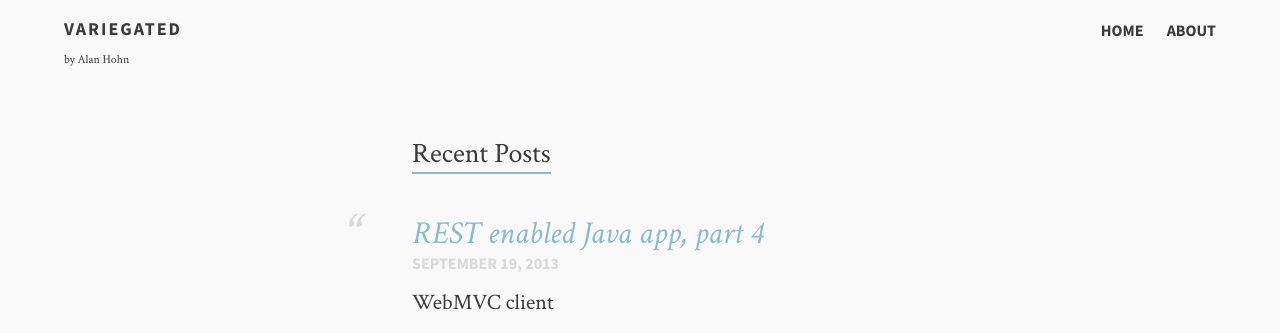
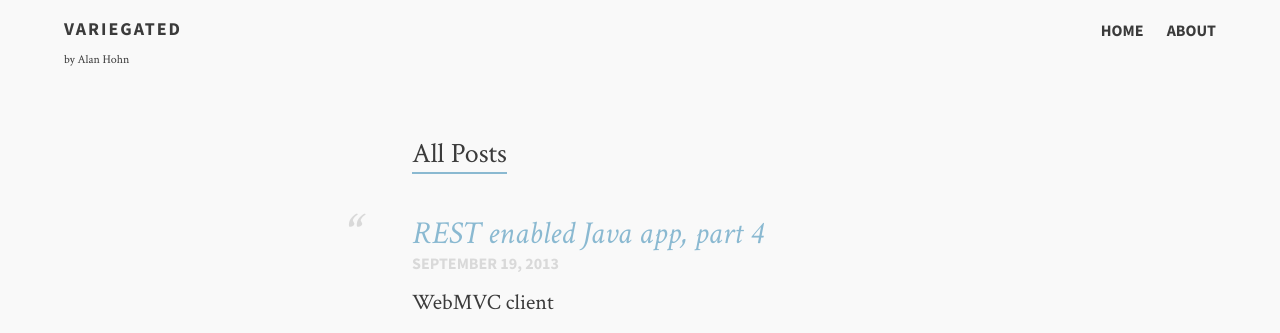
Before and after one commit to AlanHohn/alanhohn.github.io, a Jekyll site: the page built from articles.md, in a window 1280 px wide. Shown: the top 333 px of the page. Built offline with Jekyll 4.4.1, drawn with Linux system fonts in a browser that asks for light colours.

Commit message:
separate page for 'all articles'

```diff
--- a/_layouts/home.html
+++ b/_layouts/home.html
@@ -4,8 +4,8 @@
         <section class="article archive">
           <article class="archive-wrap">
               <ol class="post-list">
-                 <lh><h2><span class="bb">Recent Posts</span></h2></lh>
-                  {% for post in site.posts %}
+                 <lh><h2><span class="bb">{{ page.header }}</span></h2></lh>
+                  {% for post in site.posts | limit:page.limit %}
                   <li>
                     <div class="deets" itemscope itemtype="http://schema.org/BlogPosting" itemprop="blogPost">
                         <h1><a href="{{ site.url }}{{ post.url }}">{{ post.title }}</a></h1>
--- a/articles.md
+++ b/articles.md
@@ -2,5 +2,7 @@
 layout: home
 permalink: /articles/index.html
 title: "Articles"
+header: "All Posts"
+limit: 100000
 tags: [blog]
 ---
```
Also changed, not shown: index.md (+2 -0 lines).
